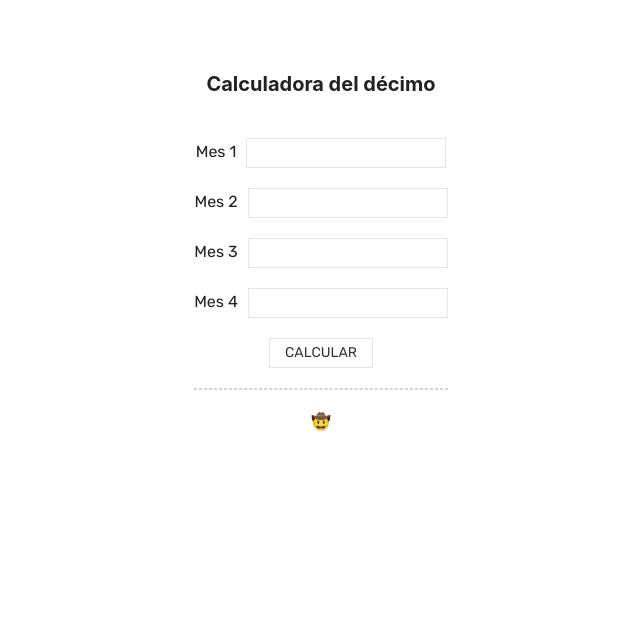
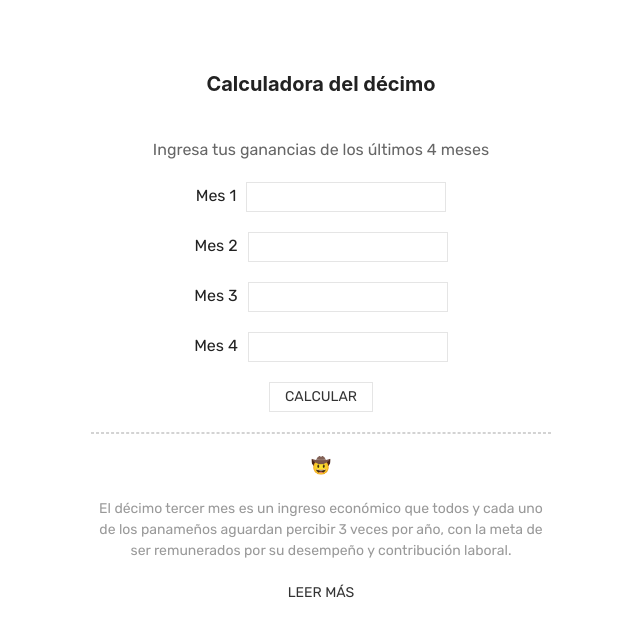
Before and after one commit to jecsham/decimo-panama, a React (Create React App) app: page / in a window 1280 px wide. Shown: the top 636 px of the page, without its empty margins (319-959 px from the left). Built offline with nearby package versions, Linux system fonts and the light colour scheme; the HTML template or start-up script is replaced by a standard one.

Commit message:
added info component

```diff
--- a/src/App.tsx
+++ b/src/App.tsx
@@ -1,6 +1,7 @@
 import React from 'react';
 import Form from './components/Form';
 import Result from './components/Result';
+import Info from './components/Info';
 
 import './App.css';
 import '../node_modules/uikit/dist/css/uikit.css';
@@ -18,13 +19,15 @@ class App extends React.Component<any, any> {
   render() {
     return (
       <div className="uk-flex uk-flex-center">
-        <div className="uk-width-auto uk-text-center uk-padding-large">
+        <div className="uk-width-xlarge uk-text-center uk-padding-large">
           <h4 className="uk-text-secondary uk-text-bold uk-margin-medium-bottom">Calculadora del décimo</h4>
+          <p>Ingresa tus ganancias de los últimos 4 meses</p>
           <Form appCallback={this.appCallbackFunc} />
-          <div className="uk-margin-top">
+          <div className="uk-margin">
             <hr className="Hr" />
             <Result data={this.state.data} />
           </div>
+          <Info/>
         </div>
       </div>
     )
--- /dev/null
+++ b/src/components/Info.tsx
@@ -0,0 +1,40 @@
+import React from 'react';
+
+class Info extends React.Component<any, any>{
+    state = {
+        showMore: false
+    }
+
+    toggleContent = () => {
+        this.setState({ showMore: !this.state.showMore })
+    }
+
+    render() {
+        return (
+            <div className="uk-text-muted uk-text-small">
+                <p>
+                    El décimo tercer mes es un ingreso económico que todos y cada uno de los panameños aguardan percibir 3 veces por año, con la meta de ser remunerados por su desempeño y contribución laboral.
+                </p>
+                {this.state.showMore ? (
+                    <div>
+                        <p className="uk-text-muted">
+                            Este décimo tercer salario que recibe cada trabajador del campo público y privado es un derecho adquirido que surgió a través del Decreto Número 221 del 18/11/1971, y fué posteriormente regulado por el Decreto Número 19 del 7/09/1963.</p>
+                        <p className="uk-text-muted">
+                            Un detalle importante a tener en cuenta es que el mismo no puede ser embargado, ya que cuenta con una protección al respecto, no obstante, sí debe pagar el 7.25% como contribución a la Seguridad Social y al Impuesto Sobre la Renta.</p>
+                        <p>
+                            <a href="https://www.aydesa.com/decimo-tercer-mes-panama/" target="_blank" rel="noopener noreferrer">Fuente</a>
+                        </p>
+                        <button className="uk-button uk-button-text" onClick={this.toggleContent}>Leer menos</button>
+                    </div>
+                ) : (
+                        <div>
+                            <button className="uk-button uk-button-text" onClick={this.toggleContent}>Leer más</button>
+                        </div>
+                    )
+                }
+            </div>
+        )
+    }
+}
+
+export default Info;
```
